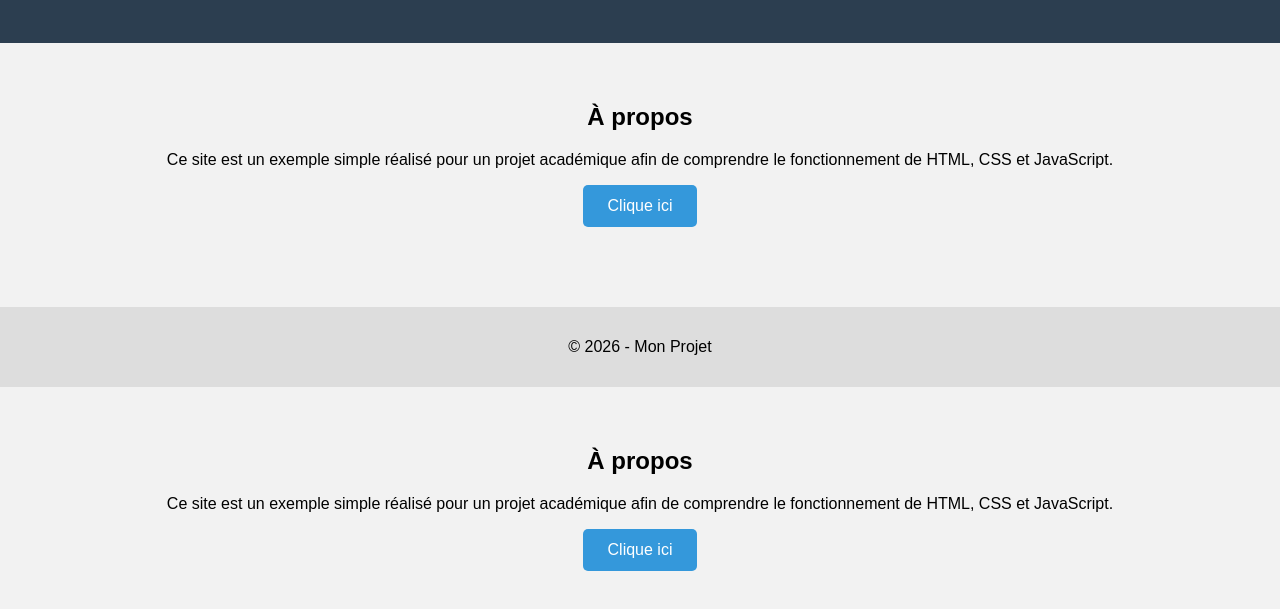
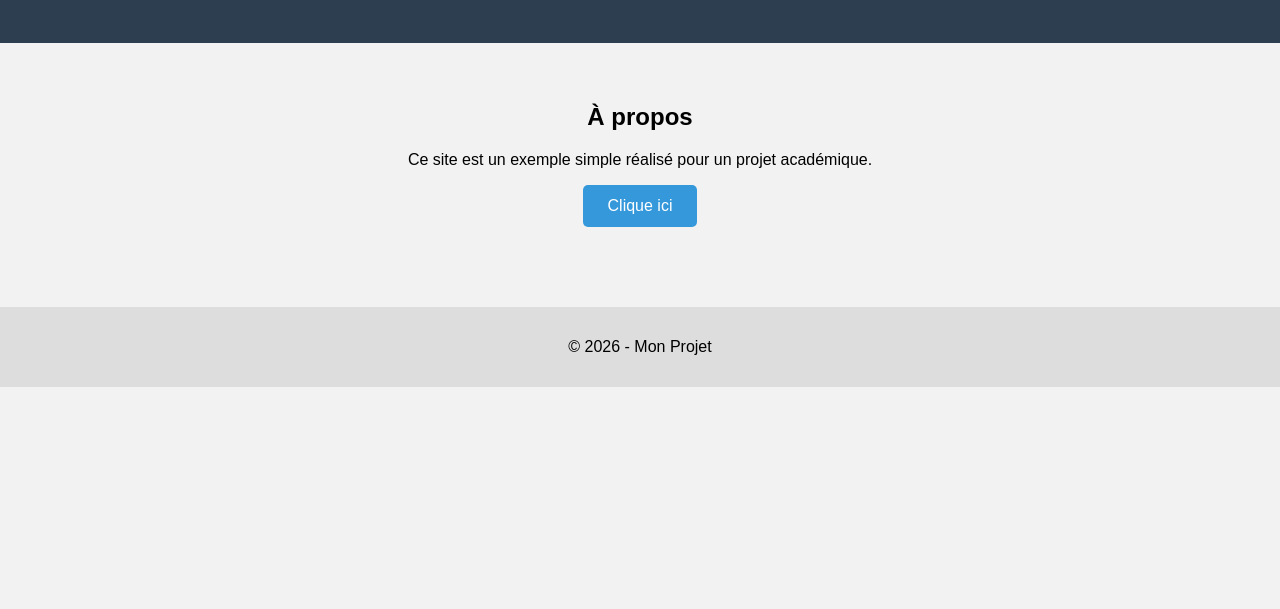
Before and after one commit to abdouelhzch/projet-aya, a plain HTML site: page index.html in a window 1280 px wide. Shown: the part 131-740 px from the top of the page. Drawn offline with Linux system fonts and the light colour scheme.

Commit message:
Update index.html

```diff
--- a/index.html
+++ b/index.html
@@ -15,9 +15,11 @@
     <section class="content">
         <h2>À propos</h2>
         <p>
-            Ce site est un exemple simple réalisé pour un projet académique
-            afin de comprendre le fonctionnement de HTML, CSS et JavaScript.
+            Ce site est un exemple simple réalisé pour un projet académique.
         </p>
+
+        <!-- المكان اللي غادي يظهر فيه النص داخل القلب -->
+        <div id="heart-container"></div>
 
         <button id="btn">Clique ici</button>
     </section>
@@ -29,15 +31,3 @@
     <script src="script.js"></script>
 </body>
 </html>
-<section class="content">
-    <h2>À propos</h2>
-    <p>
-        Ce site est un exemple simple réalisé pour un projet académique
-        afin de comprendre le fonctionnement de HTML, CSS et JavaScript.
-    </p>
-
-    <!-- المكان اللي غادي يظهر فيه النص بعد الضغط -->
-    <p id="message"></p>
-
-    <button id="btn">Clique ici</button>
-</section>
```
